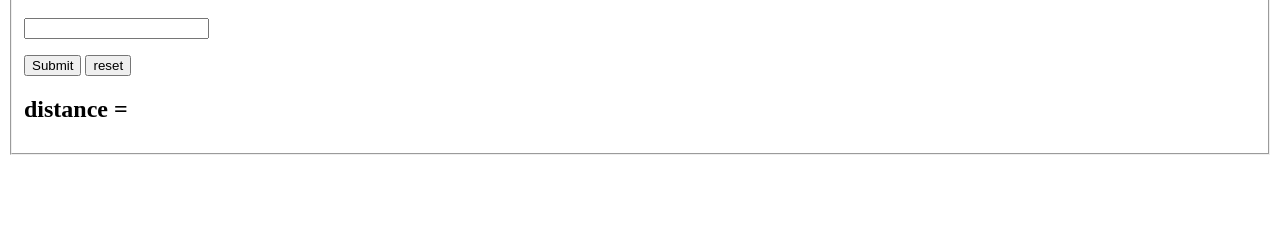
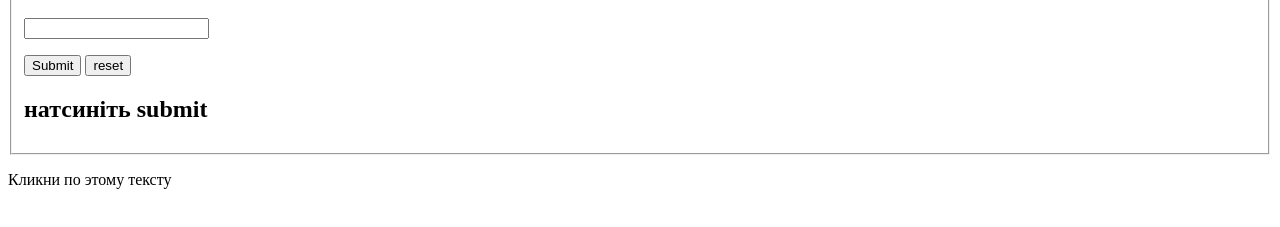
Before and after one commit to Prow3/school, a website: page index.html in a window 1280 px wide. Shown: the part 77-304 px from the top of the page. Drawn offline with Linux system fonts and the light colour scheme.

Commit message:
modified:   index.html 	modified:   main.js 	new file:   padenie-truby.mp3

```diff
--- a/index.html
+++ b/index.html
@@ -21,9 +21,11 @@
 
         <input type="button" value="Submit" id="ok" />
         <input type="reset" name="clean" value="reset"/>
-        <h2 id="res">distance = </h2>
+        <h2 id="res">натсинiть submit </h2>
       </fieldset>
     </form>
     <script src="main.js"></script>
+    <audio src="padenie-truby.mp3" autoplay="autoplay"></audio>
+    <p onclick="soundClick()">Кликни по этому тексту</p>
   </body>
 </html>
--- a/main.js
+++ b/main.js
@@ -12,3 +12,9 @@ function v1() {
   document.getElementById("res").innerHTML = res;
 }
 button.addEventListener("click", v1);
+
+function soundClick() {
+  let audio = new Audio();
+  audio.src = "padenie-truby.mp3";
+  audio.autoplay = true;
+}
```
Also changed, not shown: 1 other file.
